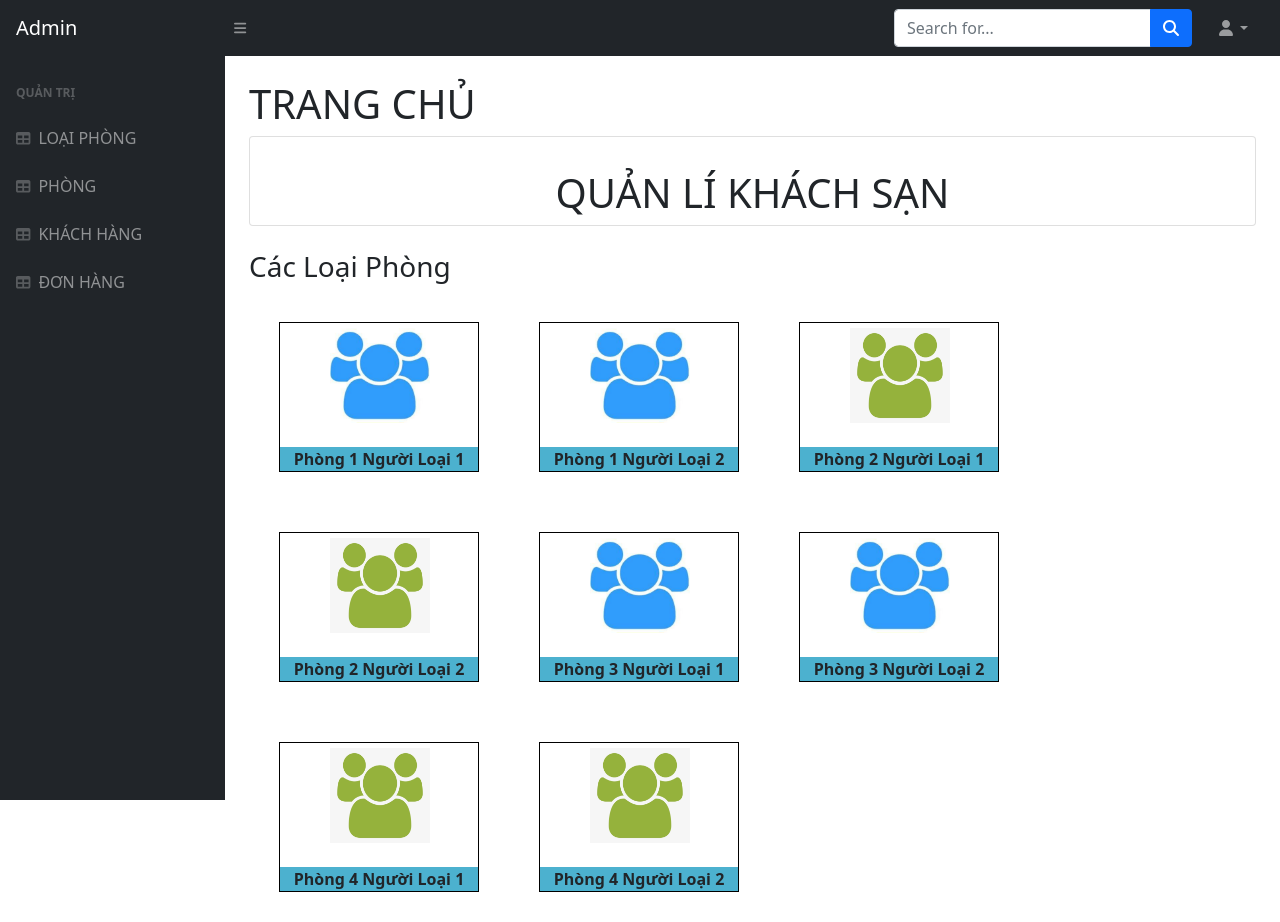
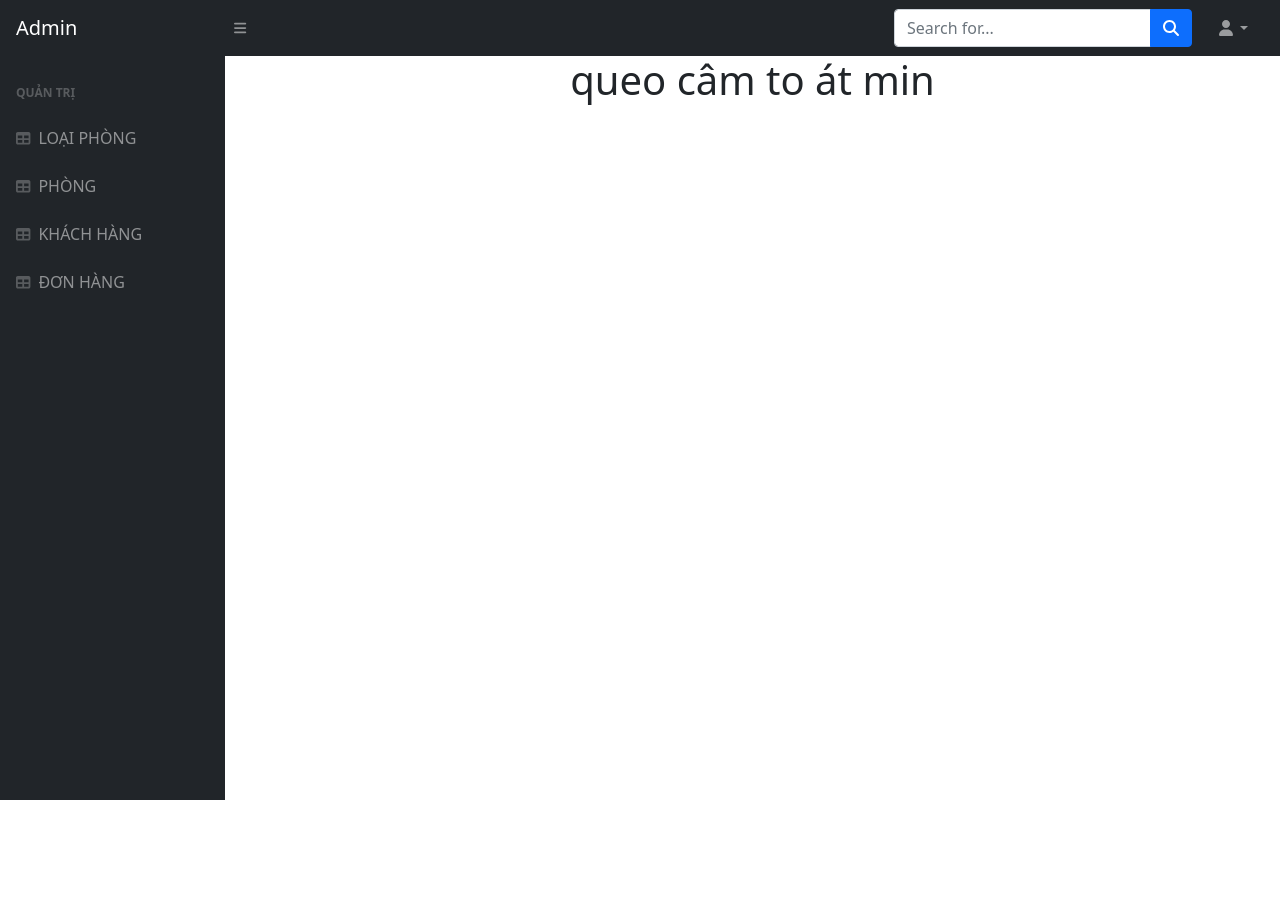
Before and after one commit to nhilhpc03821/nhom4, a PHP site: page /admin/index.php in a window 1280 px wide. After the commit the page ends 800 px from the top, so only its background shows below. Run offline with PHP 8.4, Linux system fonts and the light colour scheme; some libraries are stand-ins or nearby versions.

Commit message:
linh tinh

```diff
--- a/ASM2_nhom4_DU_AN1/admin/home.php
+++ b/ASM2_nhom4_DU_AN1/admin/home.php
@@ -1,118 +1,10 @@
 <div id="layoutSidenav_content">
   <main>
-    <div class="container-fluid px-4">
-      <h1 class="mt-4">TRANG CHỦ</h1>
-      <div class="card mb-4">
-        <div class="card-body"></div>
+
+    <h1 class="container text-center">queo câm to át min</h1>
 
 
-        <center>
-          <h1>QUẢN LÍ KHÁCH SẠN</h1>
-        </center>
 
-      </div>
-
-      <h3>Các Loại Phòng</h3>
-      <div class="loai">
-        <img src="../upload/hinh_admin.jpg" alt="50px"><br>
-
-        <div class="mota">
-          <span><b> Phòng 1 Người Loại 1</b></span>
-
-        </div>
-
-      </div>
-
-      <div class="loai">
-        <img src="../upload/hinh_admin.jpg" alt="50px"><br>
-
-        <div class="mota">
-          <span><b> Phòng 1 Người Loại 2</b></span>
-
-        </div>
-
-      </div>
-
-      <div class="loai">
-        <img src="../upload/loai2.png" alt="50px"><br>
-
-        <div class="mota">
-          <span><b> Phòng 2 Người Loại 1</b></span>
-
-        </div>
-
-      </div>
-
-      <div class="loai">
-        <img src="../upload/loai2.png" alt=" 50px"><br>
-
-        <div class="mota">
-          <span><b> Phòng 2 Người Loại 2</b></span>
-
-        </div>
-
-      </div>
-
-      <div class="loai">
-        <img src="../upload/hinh_admin.jpg" alt="50px"><br>
-
-        <div class="mota">
-          <span><b> Phòng 3 Người Loại 1</b></span>
-
-        </div>
-      </div>
-
-      <div class="loai">
-        <img src="../upload/hinh_admin.jpg" alt="50px"><br>
-
-        <div class="mota">
-          <span><b> Phòng 3 Người Loại 2</b></span>
-
-        </div>
-      </div>
-
-      <div class="loai">
-        <img src="../upload/loai2.png" alt="50px"><br>
-
-        <div class="mota">
-          <span><b> Phòng 4 Người Loại 1</b></span>
-
-        </div>
-
-      </div>
-
-      <div class="loai">
-        <img src="../upload/loai2.png" alt=" 50px"><br>
-
-        <div class="mota">
-          <span><b> Phòng 4 Người Loại 2</b></span>
-
-        </div>
-
-      </div>
 
   </main>
 </div>
-
-<style>
-  .loai {
-    width: 200px;
-    height: 150px;
-    float: left;
-    border: 1px solid black;
-    margin: 30px;
-  }
-
-  img {
-    width: 100px;
-    height: 95px;
-    display: flex;
-    margin: 5px 0px 0px 50px
-  }
-
-  .loai>.mota {
-    width: 100%;
-    background-color: #4cb1cf;
-    text-align: center;
-  }
-</style>
```
Also changed, not shown: ASM2_nhom4_DU_AN1/upload/handz.jpg (added).
